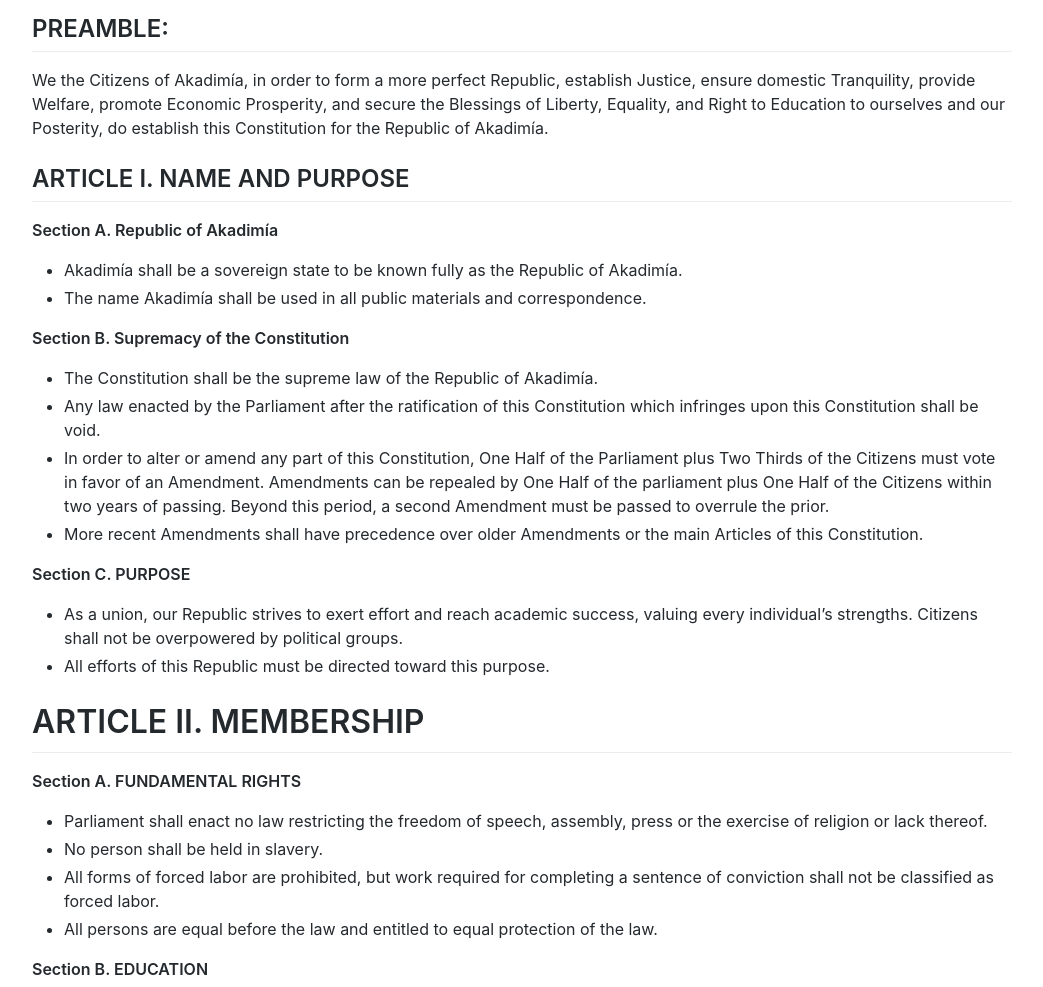
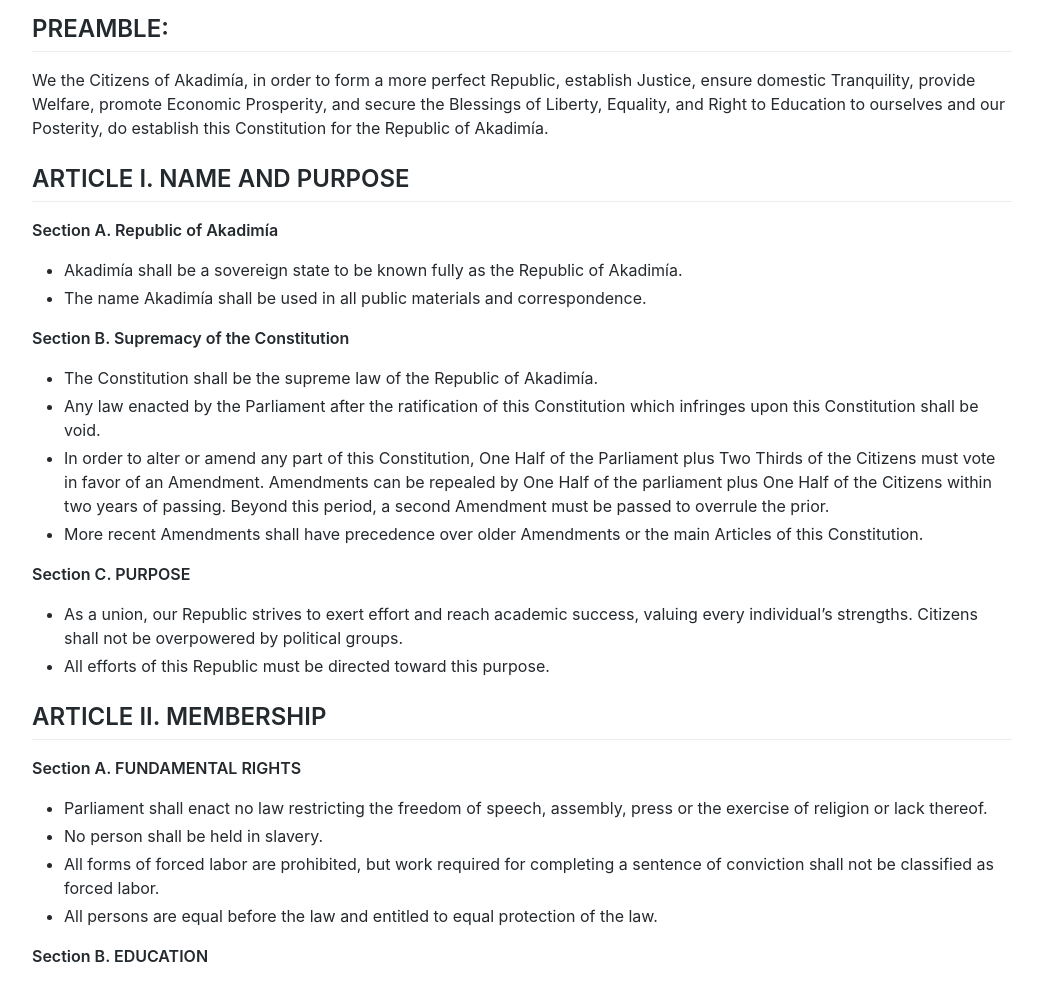
Before and after one commit to NoteworthyAcappella/PairYourChair, a plain HTML site: page Akadimia.html in a window 1280 px wide. Shown: the part 93-1080 px from the top of the page, without its empty margins (118-1161 px from the left). Drawn offline with Linux system fonts and the light colour scheme.

Commit message:
Update Akadimia.html

```diff
--- a/Akadimia.html
+++ b/Akadimia.html
@@ -56,7 +56,7 @@
   <li>All efforts of this Republic must be directed toward this purpose.</li>
 </ul>
 
-<h1 id="article-ii-membership">ARTICLE II. MEMBERSHIP</h1>
+<h2 id="article-ii-membership">ARTICLE II. MEMBERSHIP</h2>
 
 <p><strong>Section A. FUNDAMENTAL RIGHTS</strong></p>
 
```
